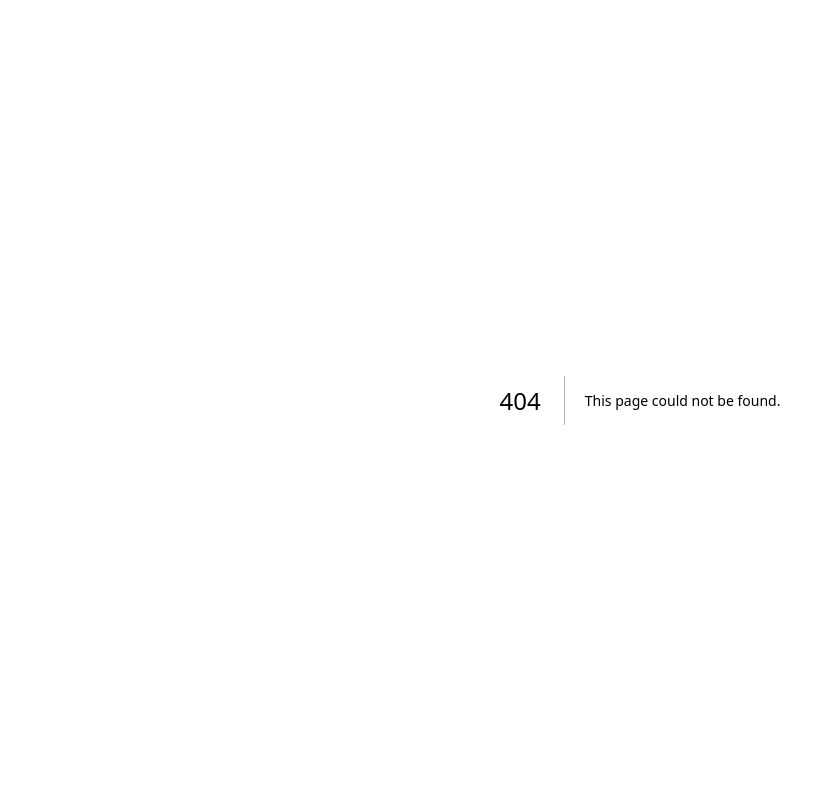
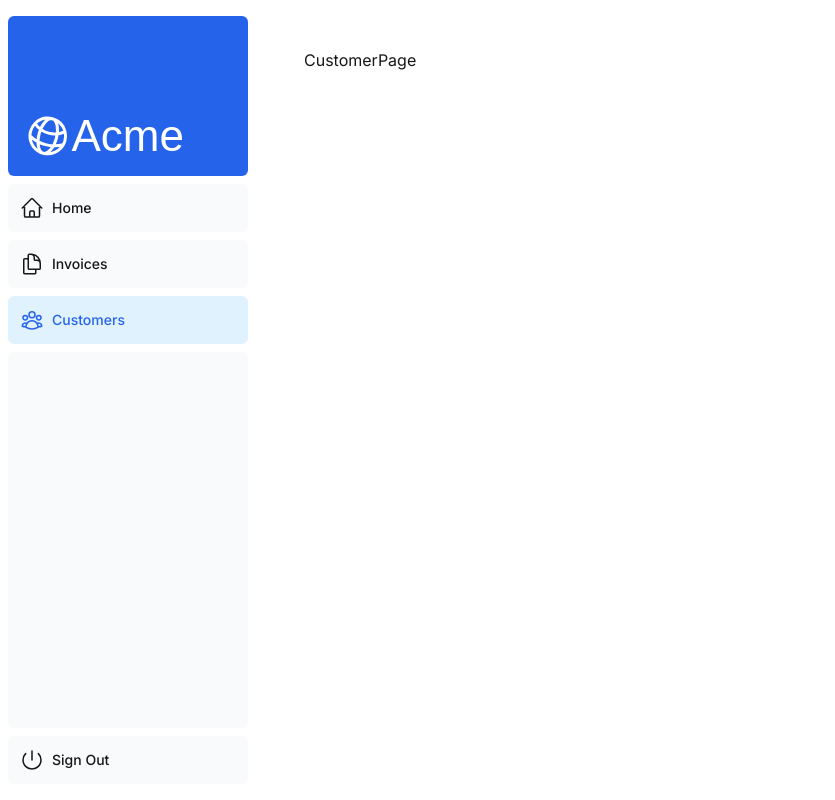
Before and after one commit to jonpham/2024-next-js-react, a Next.js app: page /dashboard/customers in a window 1280 px wide. Before the commit this address had no page. Shown: the whole page, without its empty margins (0-835 px from the left). Built offline with nearby package versions, Linux system fonts and the light colour scheme; a web font is replaced by a local one.

Commit message:
feat(dashboard): Skeleton for dashboard views, no auth

```diff
--- /dev/null
+++ b/src/app/dashboard/components/NavLinks.tsx
@@ -0,0 +1,53 @@
+/** React Server Components directive */
+'use client';
+
+import {
+  UserGroupIcon,
+  HomeIcon,
+  DocumentDuplicateIcon,
+} from '@heroicons/react/24/outline';
+import clsx from 'clsx';
+import Link from 'next/link';
+import { usePathname } from 'next/navigation';
+
+// Map of links to display in the side navigation.
+// Depending on the size of the application, this would be stored in a database.
+const links = [
+  { name: 'Home', href: '/dashboard', icon: HomeIcon },
+  {
+    name: 'Invoices',
+    href: '/dashboard/invoices',
+    icon: DocumentDuplicateIcon,
+  },
+  { name: 'Customers', href: '/dashboard/customers', icon: UserGroupIcon },
+];
+
+function NavLinks() {
+  const pathname = usePathname();
+
+  return (
+    <>
+      {links.map((link) => {
+        const LinkIcon = link.icon;
+        return (
+          <Link
+            key={link.name}
+            href={link.href}
+            className={clsx(
+                "flex h-[48px] grow items-center justify-center gap-2 rounded-md",
+                "p-3 text-sm font-medium",
+                "bg-gray-50 hover:bg-sky-100 hover:text-blue-600",
+                "md:flex-none md:justify-start md:p-2 md:px-3",
+                { 'bg-sky-100 text-blue-600' : pathname === link.href}
+              )}
+          >
+            <LinkIcon className="w-6" />
+            <p className="hidden md:block">{link.name}</p>
+          </Link>
+        );
+      })}
+    </>
+  );
+}
+
+export { NavLinks as default };
--- /dev/null
+++ b/src/app/dashboard/components/SideNav.tsx
@@ -0,0 +1,29 @@
+import AcmeLogo from '@/app/components/AcmeLogo';
+import { PowerIcon } from '@heroicons/react/24/outline';
+import Link from 'next/link';
+import NavLinks from './NavLinks';
+
+export default function SideNav() {
+  return (
+    <div className="flex h-full flex-col px-3 py-4 md:px-2">
+      <Link
+        className="mb-2 flex h-20 items-end justify-start rounded-md bg-blue-600 p-4 md:h-40"
+        href="/"
+      >
+        <div className="w-32 text-white md:w-40">
+          <AcmeLogo />
+        </div>
+      </Link>
+      <div className="flex grow flex-row justify-between space-x-2 md:flex-col md:space-x-0 md:space-y-2">
+        <NavLinks />
+        <div className="hidden h-auto w-full grow rounded-md bg-gray-50 md:block"></div>
+        <form>
+          <button className="flex h-[48px] w-full grow items-center justify-center gap-2 rounded-md bg-gray-50 p-3 text-sm font-medium hover:bg-sky-100 hover:text-blue-600 md:flex-none md:justify-start md:p-2 md:px-3">
+            <PowerIcon className="w-6" />
+            <div className="hidden md:block">Sign Out</div>
+          </button>
+        </form>
+      </div>
+    </div>
+  );
+}
--- /dev/null
+++ b/src/app/dashboard/customers/page.tsx
@@ -0,0 +1,5 @@
+function CustomerPage() {
+    return (<p>CustomerPage</p>);
+}
+
+export { CustomerPage as default };
--- /dev/null
+++ b/src/app/dashboard/invoices/page.tsx
@@ -0,0 +1,5 @@
+function InvoicePage() {
+    return (<p>InvoicePage</p>);
+}
+
+export { InvoicePage as default };
--- /dev/null
+++ b/src/app/dashboard/layout.tsx
@@ -0,0 +1,15 @@
+import { PropsWithChildren } from 'react';
+import SideNav from './components/SideNav';
+
+function DashboardLayout({ children }: PropsWithChildren) {
+  return (
+    <div className="flex h-screen flex-col md:flex-row md:overflow-hidden">
+      <div className="w-full flex-none md:w-64">
+        <SideNav />
+      </div>
+      <div className="flex-grow p-6 md:overflow-y-auto md:p-12">{children}</div>
+    </div>
+  );
+}
+
+export { DashboardLayout as default };
--- /dev/null
+++ b/src/app/dashboard/page.tsx
@@ -0,0 +1,5 @@
+function DashboardPage() {
+    return (<p>Dashboard Page</p>);
+}
+
+export { DashboardPage as default };
```
